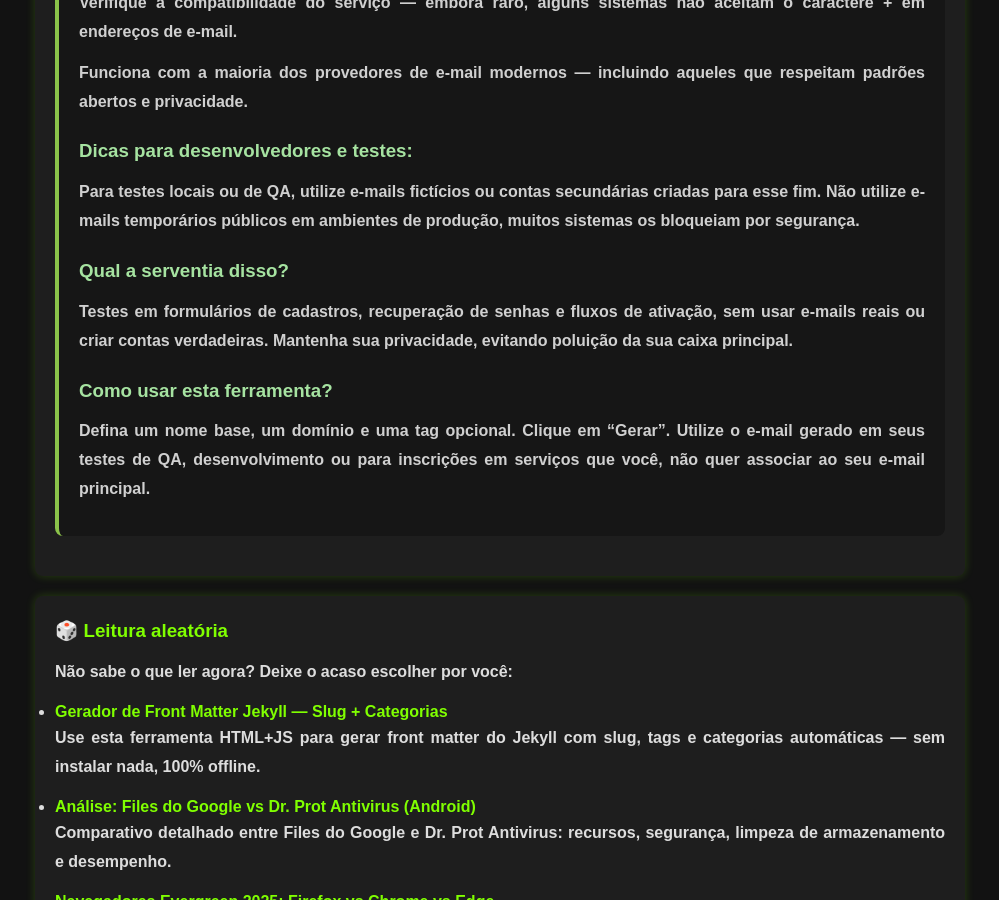
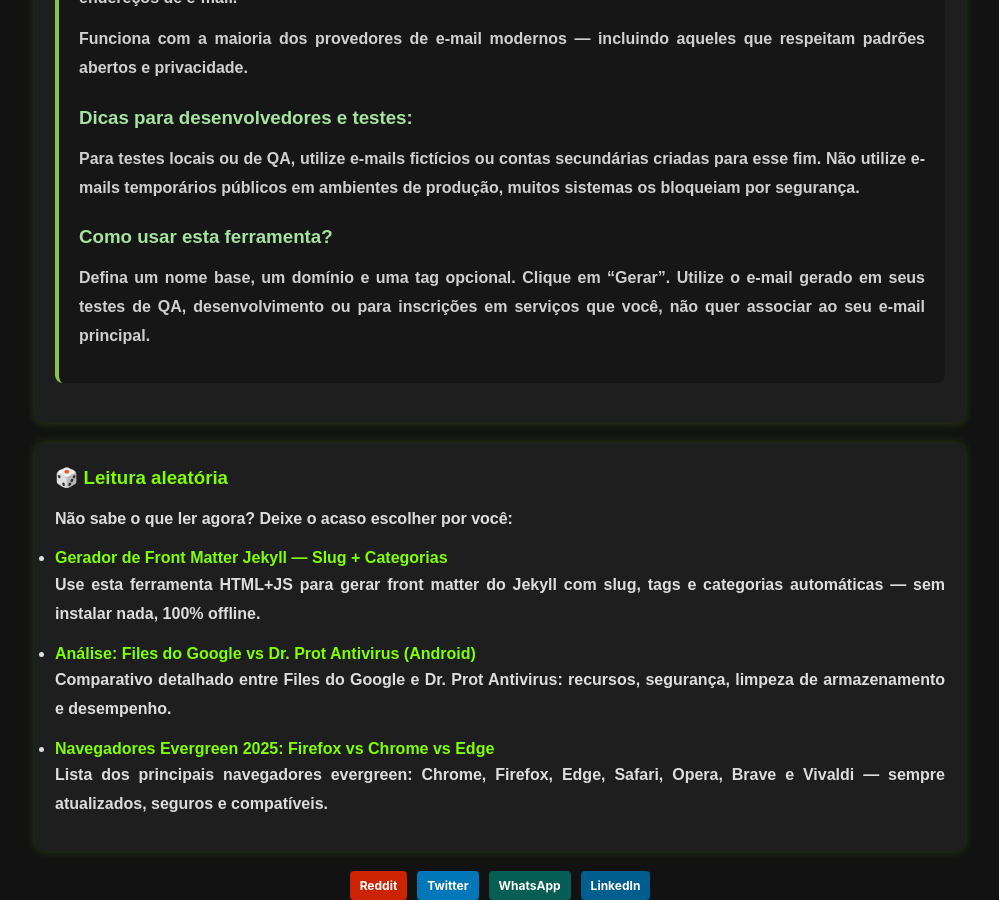
Before and after one commit to Piolinux/piolinux-site, a Jekyll site: the page built from _pages/tools/gerador-de-e-mails-com-tag-plus-addressing-para-testes.html, in a window 1280 px wide and 900 px high, scrolled down 1481 px. Shown: the whole window, without its empty margins (140-1139 px from the left). Built offline with Jekyll 4.4.1, drawn with Linux system fonts in a browser that asks for light colours; some of the changed text lies outside the part shown.

Commit message:
Update gerador-de-e-mails-com-tag-plus-addressing-para-testes.html

```diff
--- a/_pages/tools/gerador-de-e-mails-com-tag-plus-addressing-para-testes.html
+++ b/_pages/tools/gerador-de-e-mails-com-tag-plus-addressing-para-testes.html
@@ -101,11 +101,6 @@ tags: [email, seo, plus-addressing, teste, qa, desenvolvedor, cadastro, privacid
   <p>Para testes locais ou de QA, utilize e-mails fictícios ou contas secundárias criadas para esse fim. Não utilize e-mails temporários públicos em ambientes de produção, muitos sistemas os bloqueiam por segurança.
       </p>
 
-  <h3 style="color: #a6e3a1; margin-top: 20px;">Qual a serventia disso?</h3>
-
-  <p>
-  Testes em formulários de cadastros, recuperação de senhas e fluxos de ativação, sem usar e-mails reais ou criar contas verdadeiras. Mantenha sua privacidade, evitando poluição da sua caixa principal. </p>
-
   <h3 style="color: #a6e3a1; margin-top: 20px;">Como usar esta ferramenta?</h3>
 
   <p>
```
